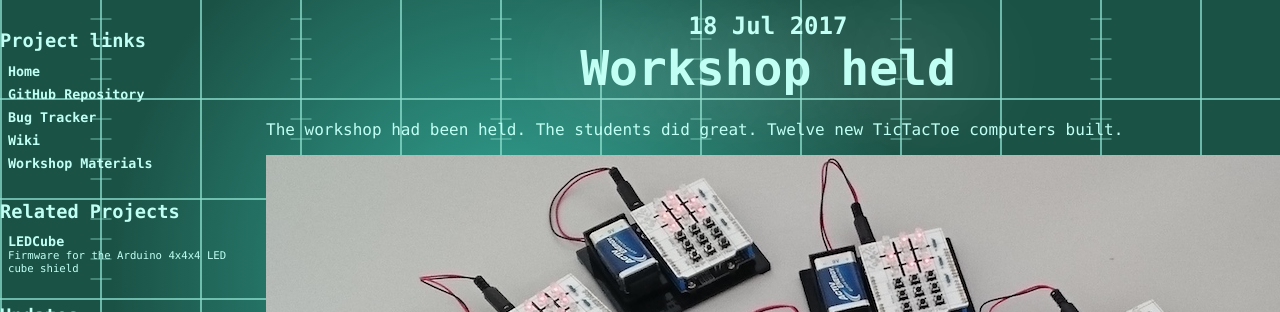
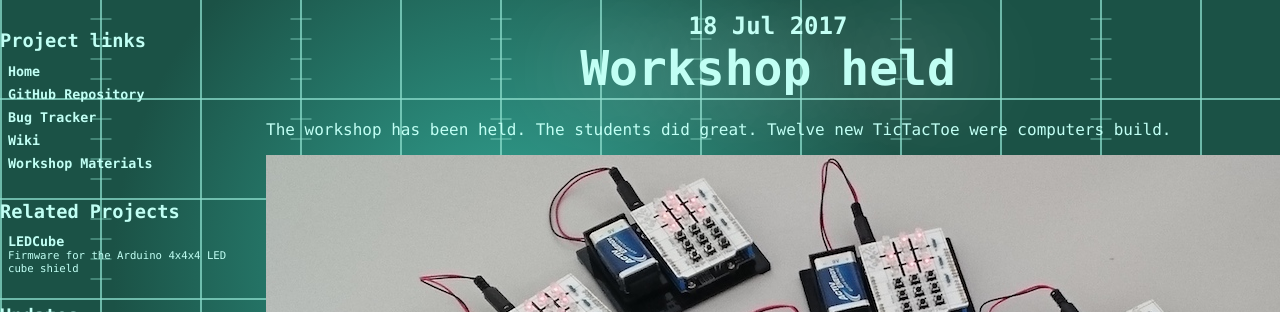
Before and after one commit to hotwolf/TicTacToe, a Jekyll site: the page built from _posts/2017-07-18-workshop-held.md, in a window 1280 px wide. Shown: the top 312 px of the page. Built offline with Jekyll 4.4.1, drawn with Linux system fonts in a browser that asks for light colours.

```diff
--- a/_posts/2017-07-18-workshop-held.md
+++ b/_posts/2017-07-18-workshop-held.md
@@ -3,7 +3,7 @@
 title: Workshop held
 ---
 
-The workshop had been held. The students did great. Twelve new TicTacToe computers built.
+The workshop has been held. The students did great. Twelve new TicTacToe were computers build.
 
 {: .center}
 ![Student's TicTacToe games]({{ site.github.url }}/images/Outcome.jpg)
```
